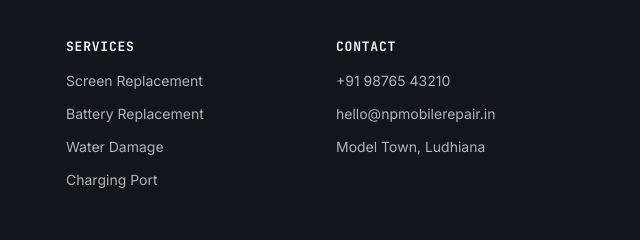
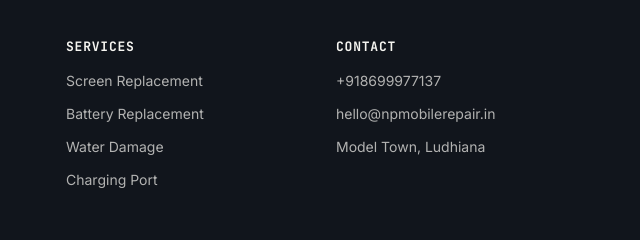
Before and after one commit to heyaadilsid/phone-repair-service, a plain HTML site: page about.html in a window 1280 px wide. Shown: the part 1995-2235 px from the top of the page, 640-1280 px from the left. Drawn offline with Linux system fonts and the light colour scheme.

Commit message:
about.html

```diff
--- a/about.html
+++ b/about.html
@@ -141,7 +141,7 @@
       <div class="foot-col">
         <h4>Contact</h4>
         <ul>
-          <li>+91 98765 43210</li>
+          <li>+918699977137</li>
           <li>hello@npmobilerepair.in</li>
           <li>Model Town, Ludhiana</li>
         </ul>
@@ -158,7 +158,7 @@
   </div>
 </footer>
 
-<a href="https://wa.me/919876543210" class="float-wa" aria-label="Chat on WhatsApp">💬</a>
+<a href="https://wa.me/+918699977137" class="float-wa" aria-label="Chat on WhatsApp">💬</a>
 
 </body>
 </html>
```
